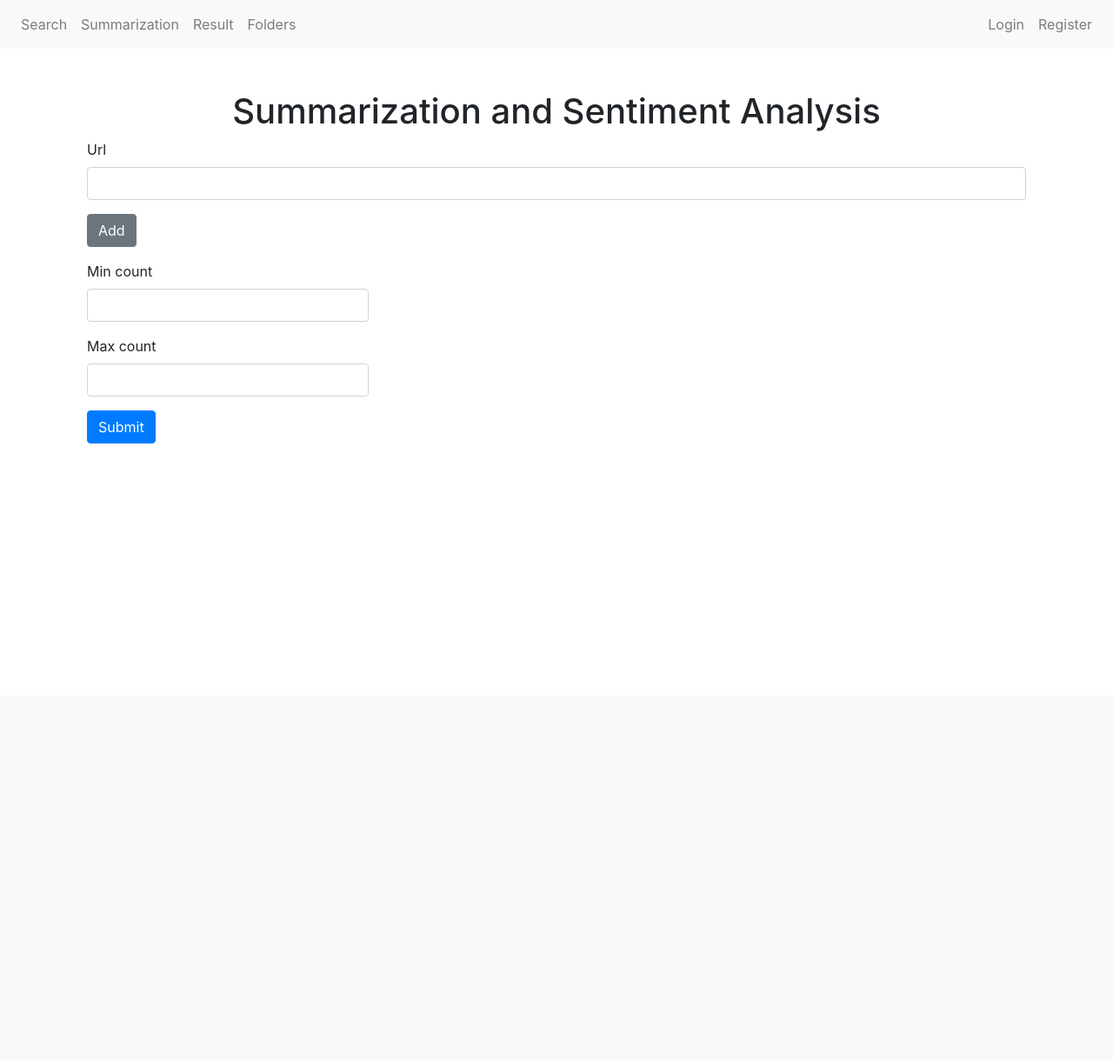
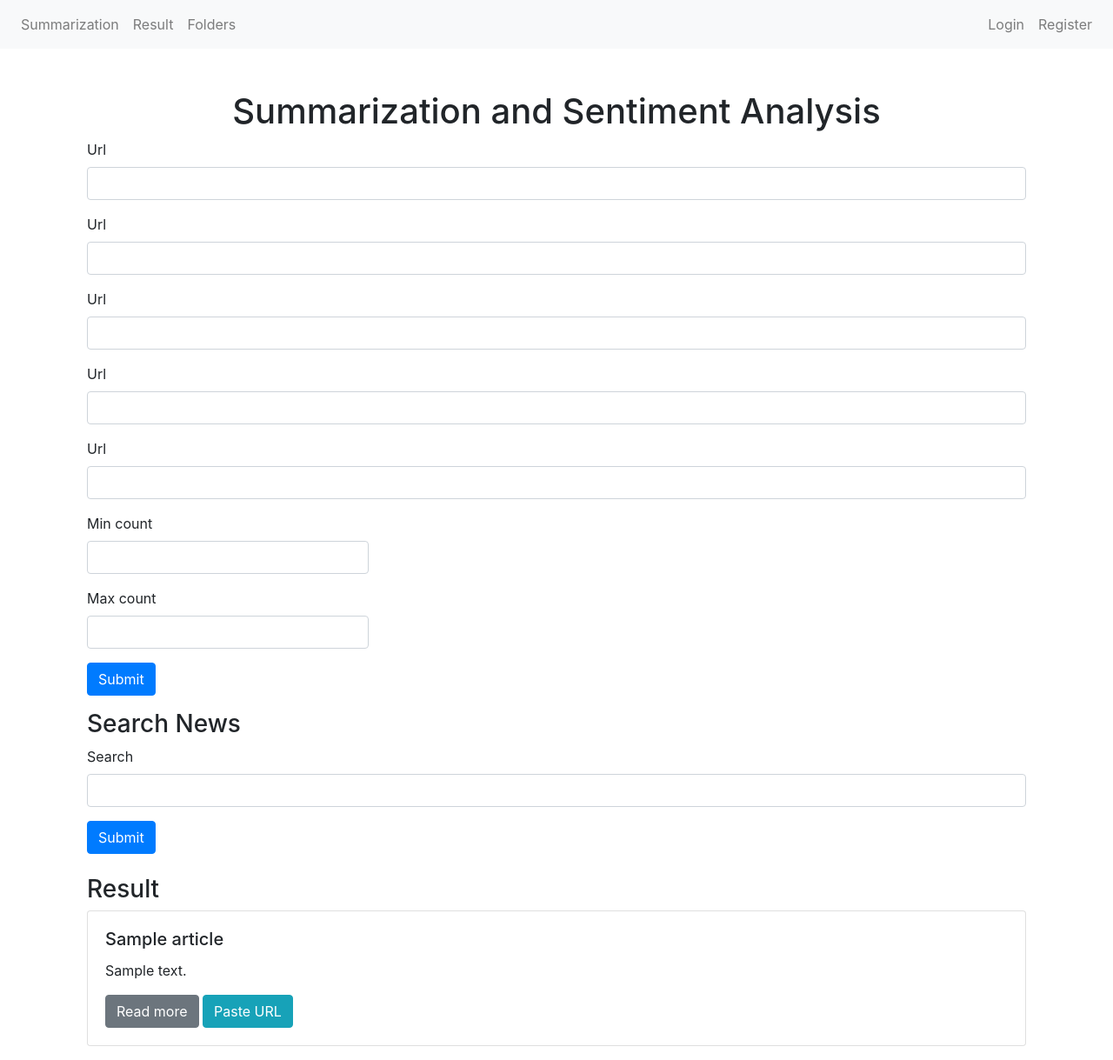
Before and after one commit to Ruoci-105/summarization_web, a Python web app: template app/templates/summarization.html in a window 1280 px wide. Shown: the whole page at 87% size. Before the commit the page ends 510 px from the top, so only its background shows below. Run offline with Jinja, Linux system fonts and the light colour scheme; the template is opened without the code that fills it: most values are stand-ins (such as "Sample title", 1, 10 or a date in 2020); form fields are guessed from the names that the template uses; some libraries are stand-ins or nearby versions.

```diff
--- a/app/form.py
+++ b/app/form.py
@@ -47,7 +47,7 @@ class StoreForm(FlaskForm):
     submit = SubmitField("Save")
 
 class SearchForm(FlaskForm):
-    search = StringField('Search article',
+    search = StringField('Insert Keyword:',
                               render_kw={"placeholder": "Search article"})
     submit = SubmitField('Search')
 
--- a/app/models.py
+++ b/app/models.py
@@ -31,7 +31,7 @@ class Folder(db.Model):
     id = db.Column(db.Integer, primary_key=True)
     name = db.Column(db.String(64), nullable=False)
     created_at = db.Column(db.DateTime, default=datetime.now)
-    articles = db.relationship('Article', backref='folder', lazy=True)
+    articles = db.relationship('Article', backref='folder', lazy=True, cascade='all, delete')
     user_id = db.Column(db.Integer, db.ForeignKey('users.id'), nullable=False)
 
     def __repr__(self):
--- a/app/templates/index.html
+++ b/app/templates/index.html
@@ -2,16 +2,13 @@
 <html lang="en">
 <head>
     <meta charset="UTF-8">
-    <title>{% block title %}My App{% endblock %}</title>
+<title>{% block title %}News system{% endblock %}</title>
     <link href="https://maxcdn.bootstrapcdn.com/bootstrap/4.0.0/css/bootstrap.min.css" rel="stylesheet">
 </head>
 <body>
     <nav class="navbar navbar-expand-lg navbar-light bg-light">
         <div class="collapse navbar-collapse" id="navbarNav">
             <ul class="navbar-nav mr-auto">
-                <li class="nav-item">
-                    <a class="nav-link" href="{{ url_for('search') }}">Search</a>
-                </li>
                 <li class="nav-item">
                     <a class="nav-link" href="{{ url_for('summarization') }}">Summarization</a>
                 </li>
--- a/app/templates/summarization.html
+++ b/app/templates/summarization.html
@@ -3,32 +3,31 @@
 {% block content %}
 <body>
 <div class="container">
+
     <h1 class="mt-5" style="text-align:center;">Summarization and Sentiment Analysis</h1>
+
     <form method="post" action=" ">
-        {{ form.hidden_tag() }}
+        {{ urlform.hidden_tag() }}
         {{ count_form.hidden_tag() }}
         <div class="mb-3 length">
-            {{form.url1.label}}
-            {{ form.url1(class="form-control") }}
+            {{urlform.url1.label}}
+            {{ urlform.url1(class="form-control", id="url_1")}}
         </div>
-        <div class="mb-3" id="url2" style="display: none; ">
-            {{form.url2.label}}
-            {{ form.url2(class="form-control") }}
+        <div class="mb-3" id="url2">
+            {{urlform.url2.label}}
+            {{ urlform.url2(class="form-control", id="url_2")}}
         </div>
-        <div class="mb-3 " id="url3" style="display: none;">
-            {{form.url3.label}}
-            {{ form.url3(class="form-control") }}
+        <div class="mb-3" id="url3">
+            {{urlform.url3.label}}
+            {{ urlform.url3(class="form-control", id="url_3") }}
         </div>
-        <div class="mb-3 " id="url4" style="display: none;">
-            {{form.url4.label}}
-            {{ form.url4(class="form-control") }}
+        <div class="mb-3" id="url4">
+            {{urlform.url4.label}}
+            {{ urlform.url4(class="form-control", id="url_4") }}
         </div>
-        <div class="mb-3 " id="url5" style="display: none;">
-            {{form.url5.label}}
-            {{ form.url5(class="form-control") }}
-        </div>
-        <div class="mb-3">
-            <button type="button" class="btn btn-secondary" id="add_button">Add</button>
+        <div class="mb-3" id="url5">
+            {{urlform.url5.label}}
+            {{ urlform.url5(class="form-control", id="url_5") }}
         </div>
 
     <div class="mb-3" style="width: 30%">
@@ -40,32 +39,59 @@
         {{ count_form.max_count(class="form-control") }}
     </div>
     <div class="mb-3">
-    {{ form.submit(class="btn btn-primary") }}
+    {{ urlform.submit(class="btn btn-primary") }}
     </div>
-</form>
+
+    <h3>Search News</h3>
+    </form>
+
+    <form method="POST" action="{{ url_for('summarization') }}">
+        {{ searchform.hidden_tag() }}
+        <div class="mb-3">
+            {{ searchform.search.label(class="form-label") }}
+            {{ searchform.search(class="form-control") }}
+        </div>
+        <div class="mb-3">
+            {{ searchform.submit(class="btn btn-primary") }}
+        </div>
+    </form>
+
+    <div class="mt-4">
+        <h3>Result</h3>
+        {% if error_message %}
+            <div class="alert alert-danger">{{ error_message }}</div>
+        {% endif %}
+        {% if news %}
+            {% for article in news %}
+                <div class="card mb-3">
+                    <div class="card-body">
+                        <h5 class="card-title">{{ article['title'] }}</h5>
+                        <p class="card-text">{{ article['description'] }}</p>
+                        <a href="{{ article['url'] }}" class="btn btn-secondary" target="_blank">Read more</a>
+                        <button class="btn btn-info" onclick="copyURLInPut('{{ article['url'] }}')">Paste URL</button>
+                    </div>
+                </div>
+            {% endfor %}
+        {% endif %}
+    </div>
+
 </div>
 
-<script type="text/javascript">
-    document.getElementById('add_button').onclick = function() {
-        var url2Field = document.getElementById('url2');
-        var url3Field = document.getElementById('url3');
-        var url4Field = document.getElementById('url4');
-        var url5Field = document.getElementById('url5');
-
-        if (url2Field.style.display === 'none') {
-            url2Field.style.display = 'block';
+<script>
+    function copyURLInPut(url) {
+        if (document.getElementById('url_1').value === "") {
+            document.getElementById('url_1').value = url;
+        } else if (document.getElementById('url_2').value === "") {
+            document.getElementById('url_2').value = url;
+        } else if (document.getElementById('url_3').value === "") {
+            document.getElementById('url_3').value = url;
+        } else if (document.getElementById('url_4').value === "") {
+            document.getElementById('url_4').value = url;
+        } else if (document.getElementById('url_5').value === "") {
+            document.getElementById('url_5').value = url;
+        } else {
+            alert("Can't add more URLs");
         }
-        else if (url3Field.style.display === 'none') {
-            url3Field.style.display = 'block';
-        }
-        else if (url4Field.style.display === 'none') {
-            url4Field.style.display = 'block';
-        }
-        else if (url5Field.style.display === 'none') {
-            url5Field.style.display = 'block';
-            this.style.display = 'none';
-        }
-    };
-
+    }
 </script>
 {% endblock %}
```
Also changed, not shown: app/templates/myarticle.html (+4 -4 lines), app/templates/search.html (+25 -5 lines), app/view.py (+50 -57 lines), app/data/data.sqlite.
